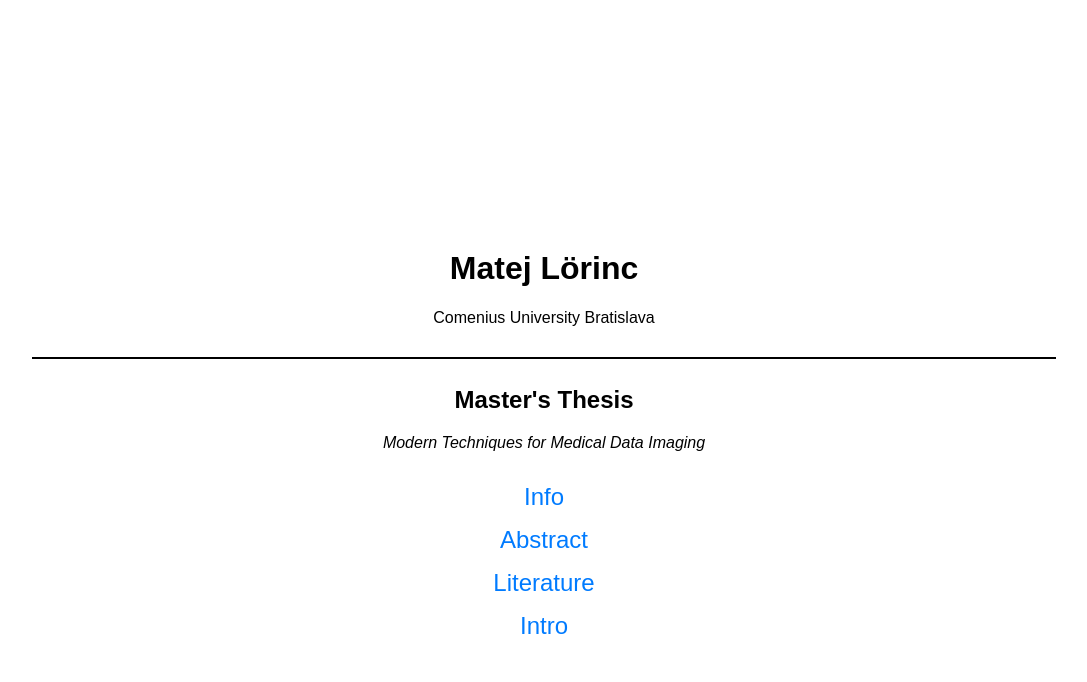
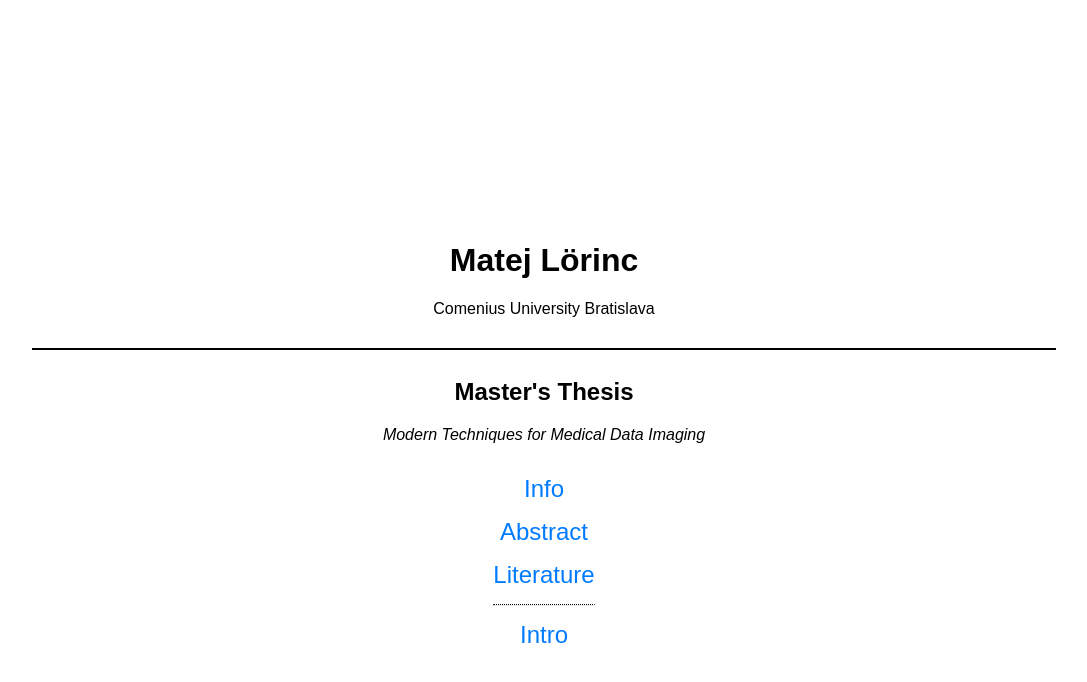
Before and after one commit to satosamo/satosamo.github.io, a Jekyll site: the page 427712_index.html, which Jekyll copies as it is, in a window 1280 px wide. Shown: the top 682 px of the page, without its empty margins (96-1183 px from the left). Built offline with Jekyll 4.4.1, drawn with Linux system fonts in a browser that asks for light colours.

Commit message:
Update 427712_index.html

```diff
--- a/427712_index.html
+++ b/427712_index.html
@@ -43,6 +43,7 @@
         <li><a href="articles/0_info.html">Info</a></li>
         <li><a href="articles/0_abstract.html">Abstract</a></li>
         <li><a href="articles/0_literature.html">Literature</a></li>
+        <hr style="border-top: dotted 1px; width: 100px;" />
         <li><a href="articles/1_intro.html">Intro</a></li>
     </ul>
 </body>
```
